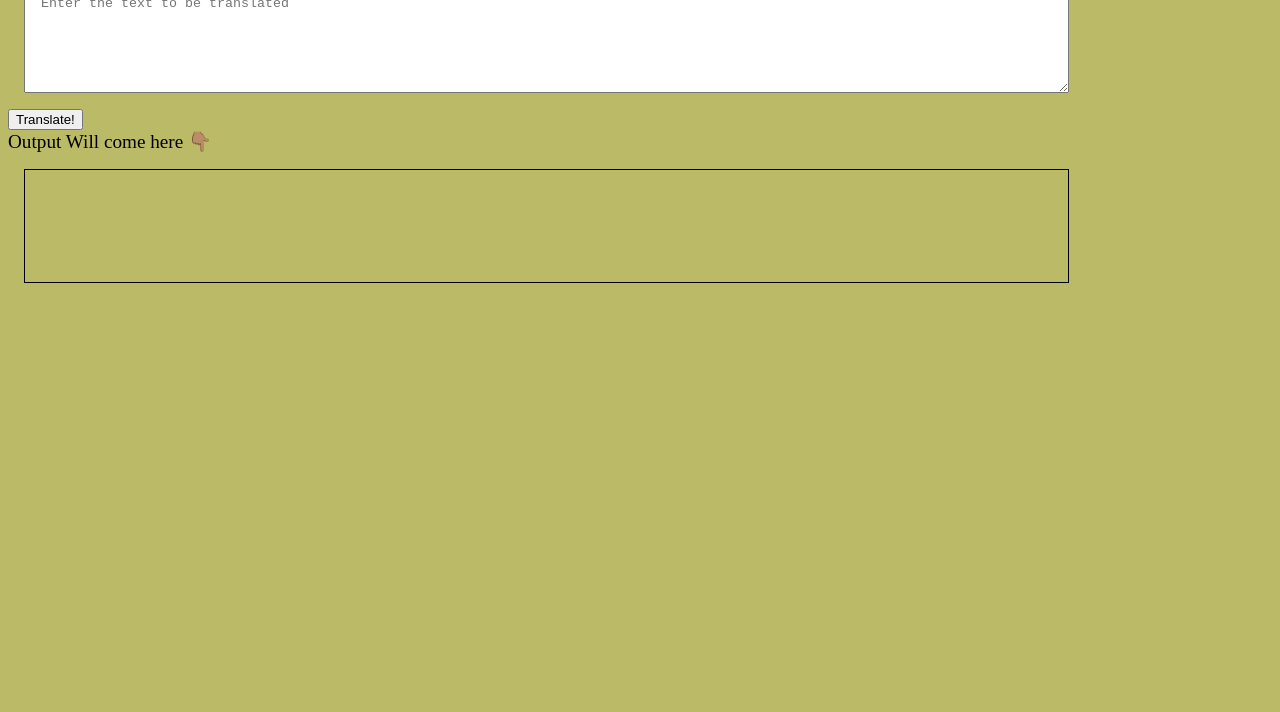
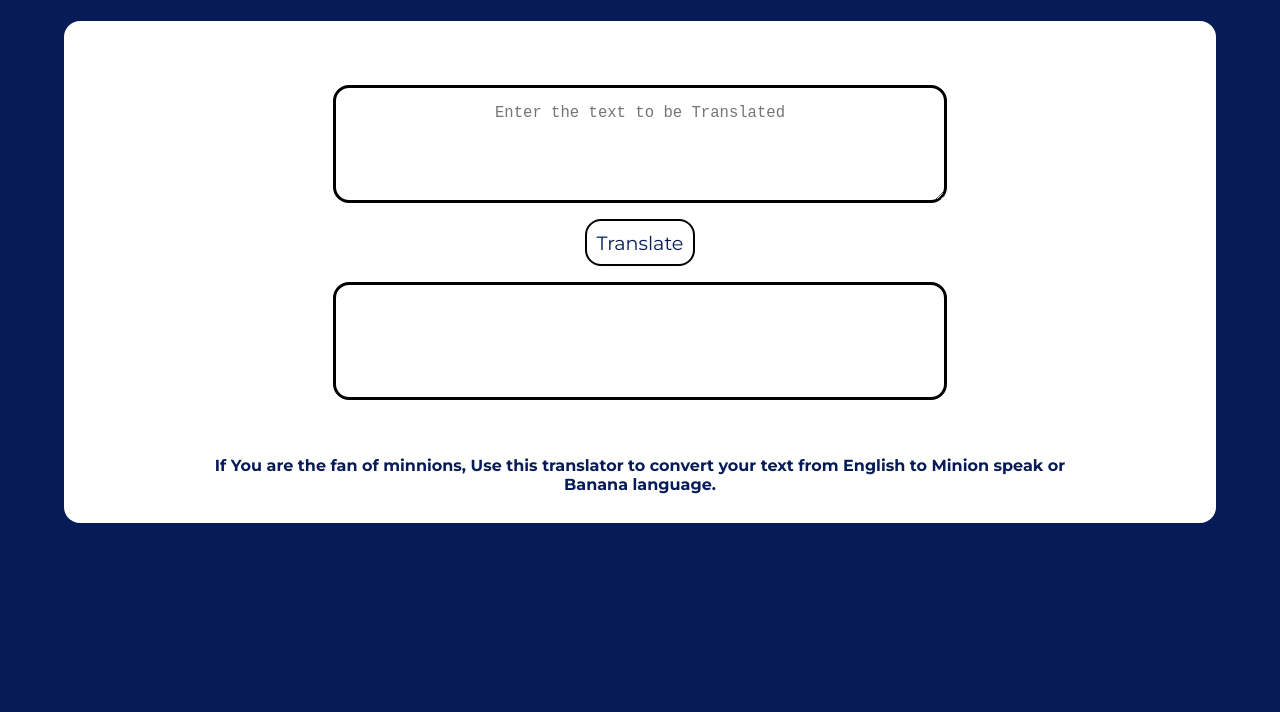
Before and after one commit to Somesh11097/Translation-App, a plain HTML site: page index.html in a window 1280 px wide. Shown: the part 88-800 px from the top of the page. Drawn offline with Linux system fonts and the light colour scheme.

Commit message:
commit
Added css

```diff
--- a/css/styles.css
+++ b/css/styles.css
@@ -1,32 +1,110 @@
+@import url('https://fonts.googleapis.com/css2?family=Montserrat:wght@400;700&display=swap');
 
+/* :root {
+    --primary-color: #E1D5E2;
+    --secondary-color: #F0E5F5;
+    --third-color: #5C3F7A;
+} */
 
-body{
-    background-color: rgb(186, 186, 103);
+:root {
+    --primary-color: white;
+    --secondary-color: #071c57;
+    --third-color: #eead09;
+}
 
+body {
+    font-family: 'Montserrat', sans-serif;
+    width: 100%;
+    background-color: var(--secondary-color);
+    max-width: 100%;
+    margin: 0;
+}
+
+.white-space {
+    background-color: var(--primary-color);
+    text-align: center;
+    border-radius: 1rem 1rem;
+    padding-top: 4rem;
+    max-width: 90%;
+    margin: auto;
 }
 
 
-h2{
+
+.nav {
+    text-align: center;
+    color: var(--primary-color);
+    margin: 1.5rem 0rem;
+    padding: 1rem 0rem;
+}
+
+.hero {
+    color: var(--third-color);
+}
+
+h1 {
+    display: inline;
+}
+
+.text {
+    margin: auto;
+    color: var(--secondary-color);
+    max-width: 900px;
+    margin-bottom: 0.83em;
+    padding: 0rem 2rem;
+    padding-top: 1rem;
+}
+
+
+#output-box {
+    width: 50%;
+    border: 3px black solid;
+    height: 10vh;
+    margin: 2rem;
+    display: block;
+    padding: 1rem;
+    margin: auto;
+    font-size: larger;
+    background-color: white;
+    overflow: auto;
+    text-align: center;
+    border-radius: 1rem 1rem;
+}
+
+#input-box {
+    width: 50%;
+    border: 3px black solid;
+    height: 10vh;
+    display: block;
+    padding: 1rem;
+    margin: auto;
+    font-size: larger;
+    /* font-family: 'Montserrat', sans-serif; */
+    text-align: center;
+    border-radius: 1rem 1rem;
+}
+
+.button {
+    margin: 1rem;
     text-align: center;
 }
 
-
-textarea{
-    width: 80%;
-    height: 10vh;
-    display: block;
-    margin: 1rem;
-    padding: 1rem;
+#translate-btn {
+    font-family: 'Montserrat', sans-serif;
+    padding: 0.6rem;
+    font-size: larger;
+    border-radius: 1rem 1rem;
+    background-color: var(--primary-color);
+    color: var(--secondary-color);
+    border: 2px black solid;
 }
 
-div{
-    font-size: larger;
-}
 
-#output{
-    border: 1px solid black;
-    height: 10vh;
-    width: 80%;
-    margin: 1rem;
-    padding: 1rem;
-}
+@media only screen and (max-width: 900px) {
+    #input-box {
+      width: 80%;
+    }
+    #output-box {
+        width: 80%;
+      }
+  }
--- a/index.html
+++ b/index.html
@@ -4,31 +4,24 @@
     <meta charset="UTF-8">
     <meta http-equiv="X-UA-Compatible" content="IE=edge">
     <meta name="viewport" content="width=device-width, initial-scale=1.0">
-    <title>Translation App</title>
+    <title>Banana Translator</title>
+
 </head>
 <body>
-    <h2>Welcome to the Translation App</h2>
+    <nav class="nav">
+        <h1 class="hero">Banana </h1> <h1>Translator</h1>
+    </nav>
 
+    <div class="white-space">
+        <textarea name="English" id="input-box" placeholder = "Enter the text to be Translated"></textarea>
+        <div class="button"><button id="translate-btn">Translate</button></div>
+        <div id="output-box"></div>
+        <footer class="nav">
 
-
-            <textarea name="" placeholder="Enter the text to be translated" id="txt-input" cols="30" rows="10"></textarea>
-
-
-
-
-        <button id="btn-translate">Translate!</button>
-
-
-        <div >Output Will come here 👇🏽</div>
-
-        <div id="output">
-
-        </div>
-
-
-
-
-    <link rel="stylesheet" href="/css/styles.css">
-    <script src="/js/translate.js" type="text/javascript"></script>
+            <p class="text"><b>If You are the fan of minnions, Use this translator to convert your text from English to Minion speak or Banana language.</b></p>
+        </footer>
+    </div>
 </body>
+<link href="/css/styles.css" rel="stylesheet">
+<script src="/js/translate.js" type="text/javascript"></script>
 </html>
--- a/js/translate.js
+++ b/js/translate.js
@@ -1,40 +1,64 @@
-var btnTranslate = document.querySelector('#btn-translate');
-var txtInput = document.querySelector('#txt-input');
-var outputDiv = document.querySelector('#output');
+// var btnTranslate = document.querySelector('#btn-translate');
+// var txtInput = document.querySelector('#txt-input');
+// var outputDiv = document.querySelector('#output');
 
- var serverURL = "https://api.funtranslations.com/translate/pirate.json"
+//  var serverURL = "https://api.funtranslations.com/translate/pirate.json"
 
 
-function getTranslationURL(text){
+// function getTranslationURL(text){
+//     return serverURL + "?" + "text=" + text
+// }
+
+
+// // console.log(txtInput);
+
+
+// function errorHandler(error){
+//     console.log("error occured", error);
+//     alert("Something wrong with server");
+// }
+// function clickEventhandler(){
+//     // outputDiv.innerText = "translated " + txtInput.value;
+
+//     var inputText = txtInput.value //taking input
+
+
+//     //calling server
+//     fetch(getTranslationURL(inputText))
+//     .then(response => response.json())
+//     .then(json => {
+//         var translatedText = json.contents.translated;
+//         outputDiv.innerText = translatedText;
+//     } )
+//     .catch(errorHandler)
+
+//     // console.log("clicked");
+//     // console.log("input", txtInput.value);
+// };
+// // this is used to add eventlistner to the btnTranslate, so bascially whenever we click on the btn a function is passed with it
+
+// btnTranslate.addEventListener("click",  clickEventhandler)
+
+var input = document.querySelector ("#input-box")
+var translateButton = document.querySelector ("#translate-btn")
+var output = document.querySelector ("#output-box")
+
+var serverURL = "https://api.funtranslations.com/translate/minion.json"
+
+function apiURL (text) {
     return serverURL + "?" + "text=" + text
 }
 
+function clickHandler () {
+    var inputText = input.value
+    fetch(apiURL(inputText))
+    .then (response => response.json ())
+    .then (json => output.innerText = json.contents.translated)
+}
 
-// console.log(txtInput);
+function typeIdentifier () {
+    output.innerText = (" ")
+}
 
-
-function errorHandler(error){
-    console.log("error occured", error);
-    alert("Something wrong with server");
-}
-function clickEventhandler(){
-    // outputDiv.innerText = "translated " + txtInput.value;
-
-    var inputText = txtInput.value //taking input
-
-
-    //calling server
-    fetch(getTranslationURL(inputText))
-    .then(response => response.json())
-    .then(json => {
-        var translatedText = json.contents.translated;
-        outputDiv.innerText = translatedText;
-    } )
-    .catch(errorHandler)
-
-    // console.log("clicked");
-    // console.log("input", txtInput.value);
-};
-// this is used to add eventlistner to the btnTranslate, so bascially whenever we click on the btn a function is passed with it
-
-btnTranslate.addEventListener("click",  clickEventhandler)
+translateButton.addEventListener ("click", clickHandler)
+input.addEventListener ("change", typeIdentifier)
```
